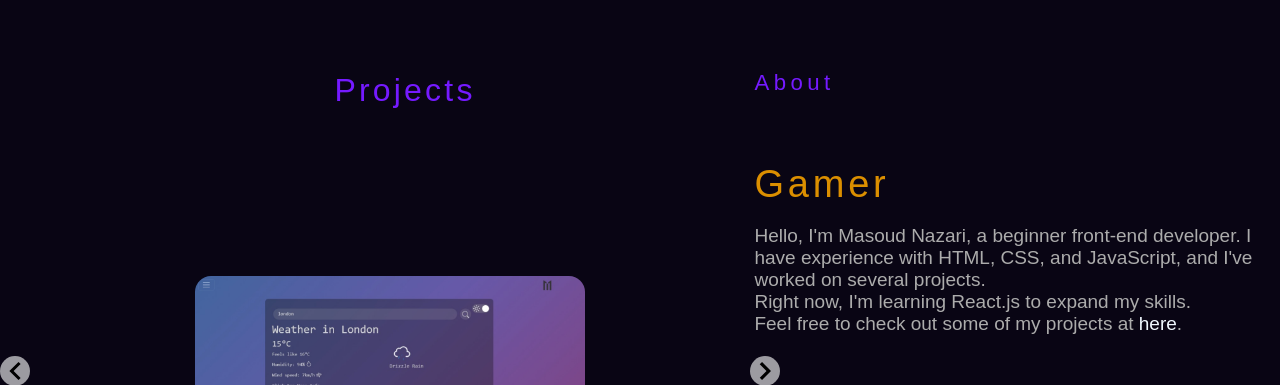
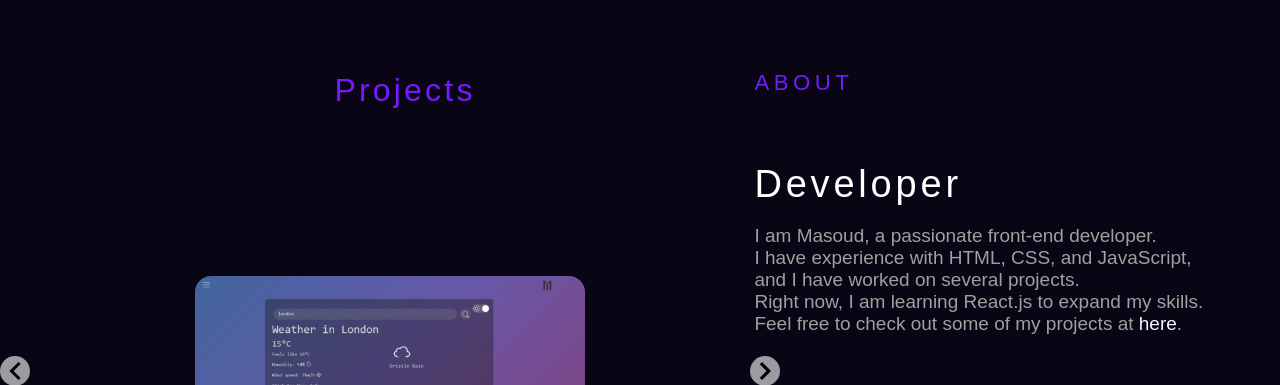
Before and after one commit to MasoudNazarii/Portfolio, a React (Create React App) app: page / in a window 1280 px wide. Shown: the part 1470-1855 px from the top of the page. Built offline with nearby package versions, Linux system fonts and the light colour scheme.

Commit message:
edit about

```diff
--- a/src/components/about.js
+++ b/src/components/about.js
@@ -11,20 +11,20 @@ export default function About() {
             alt="proftest"
             />
             <div className="about">
-            <h3>About</h3>
-            <div id="changeText" style={{ color: "rgb(219, 143, 0)" }} >
+            <h3>ABOUT</h3>
+            <div id="changeText">
                 <Typewriter
                     options={{
-                        strings: ['Programer', 'Gamer', 'Student'],
+                        strings: ['Programer', 'Developer', 'Student', 'Front-end Developer'],
                         loop: true,
                         autoStart: true
                     }}
 
                 />
             </div>
-            <p style={{ color: "rgb(172, 172, 172)" }} >
-                Hello, I'm Masoud Nazari, a beginner front-end developer. I have experience with HTML, CSS, and JavaScript, and I've worked on several projects.<br/>
-                Right now, I'm learning React.js to expand my skills.<br/>
+            <p>
+                I am Masoud, a passionate front-end developer.<br/>I have experience with HTML, CSS, and JavaScript,<br/>and I have worked on several projects.<br/>
+                Right now, I am learning React.js to expand my skills.<br/>
                 Feel free to check out some of my projects at{" "}
                 <a id="link-p" href="#Projects">
                     here
```
